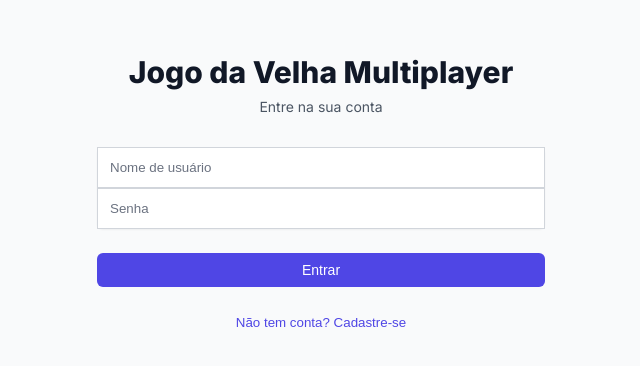
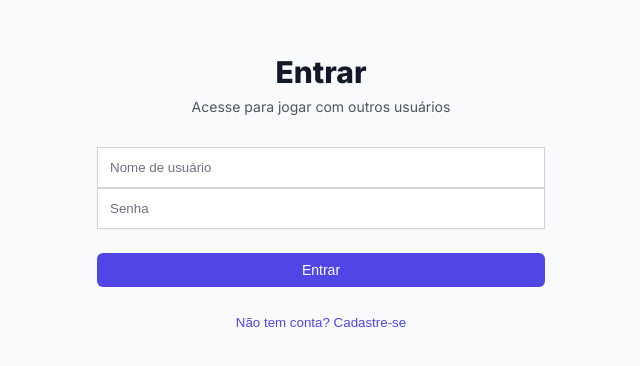
Before and after one commit to eugenio-jefferson/Tic-tac-toe, a Next.js app in the folder tic-tac-toe/frontend/: page / in a window 1280 px wide. Shown: the part 220-586 px from the top of the page, without its empty margins (319-959 px from the left). Built offline with nearby package versions, Linux system fonts and the light colour scheme; no server answers.

Commit message:
fix(auth): resolve signup redirect without token and clear form fields when switching between login and signup

```diff
--- a/tic-tac-toe/frontend/src/components/AuthPage/AuthPage.js
+++ b/tic-tac-toe/frontend/src/components/AuthPage/AuthPage.js
@@ -26,6 +26,11 @@ export default function AuthPage() {
 
   const { login, register } = useAuth();
 
+  const clearFields = () => {
+    setUsername('');
+    setPassword('');
+  };
+
   const handleSubmit = async (e) => {
     e.preventDefault();
     setLoading(true);
@@ -36,9 +41,12 @@ export default function AuthPage() {
         await login(username, password);
       } else {
         await register(username, password);
+        // Após cadastro: volta para Login e limpa os campos
+        setIsLogin(true);
+        clearFields();
       }
-    } catch (error) {
-      setError(error.message || 'Ocorreu um erro');
+    } catch (err) {
+      setError(err.message || 'Ocorreu um erro');
     } finally {
       setLoading(false);
     }
@@ -48,9 +56,11 @@ export default function AuthPage() {
     <AuthContainer>
       <AuthBox>
         <Header>
-          <Title>Jogo da Velha Multiplayer</Title>
+          <Title>{isLogin ? 'Entrar' : 'Criar conta'}</Title>
           <Subtitle>
-            {isLogin ? 'Entre na sua conta' : 'Crie uma nova conta'}
+            {isLogin
+              ? 'Acesse para jogar com outros usuários'
+              : 'Crie sua conta para começar a jogar'}
           </Subtitle>
         </Header>
 
@@ -84,7 +94,7 @@ export default function AuthPage() {
 
           <div>
             <Button type="submit" disabled={loading}>
-              {loading ? 'Carregando...' : (isLogin ? 'Entrar' : 'Cadastrar')}
+              {loading ? 'Aguarde...' : (isLogin ? 'Entrar' : 'Cadastrar')}
             </Button>
           </div>
 
@@ -94,6 +104,7 @@ export default function AuthPage() {
               onClick={() => {
                 setIsLogin(!isLogin);
                 setError('');
+                clearFields(); // limpa ao alternar
               }}
             >
               {isLogin ? 'Não tem conta? Cadastre-se' : 'Já tem conta? Entre'}
--- a/tic-tac-toe/frontend/src/contexts/AuthContext.js
+++ b/tic-tac-toe/frontend/src/contexts/AuthContext.js
@@ -22,8 +22,6 @@ export function AuthProvider({ children }) {
         const profile = await apiClient.getProfile();
         setUser(profile);
         setIsAuthenticated(true);
-
-        // Connect to socket
         socketClient.connect(token);
       }
     } catch (error) {
@@ -39,26 +37,18 @@ export function AuthProvider({ children }) {
       const response = await apiClient.login(username, password);
       setUser(response.user);
       setIsAuthenticated(true);
-
-      // Connect to socket
       socketClient.connect(response.access_token);
-
       return response;
     } catch (error) {
       throw error;
     }
   };
 
+  // >>> Ajuste: cadastro não autentica nem conecta socket
   const register = async (username, password) => {
     try {
       const response = await apiClient.register(username, password);
-      setUser(response.user);
-      setIsAuthenticated(true);
-
-      // Connect to socket
-      socketClient.connect(response.access_token);
-
-      return response;
+      return response; // Apenas retorna sucesso; UI alterna para Login
     } catch (error) {
       throw error;
     }
@@ -67,8 +57,8 @@ export function AuthProvider({ children }) {
   const logout = async () => {
     try {
       await apiClient.logout();
-    } catch (error) {
-      console.error('Logout error:', error);
+    } catch (e) {
+      // ignora
     } finally {
       setUser(null);
       setIsAuthenticated(false);
```
